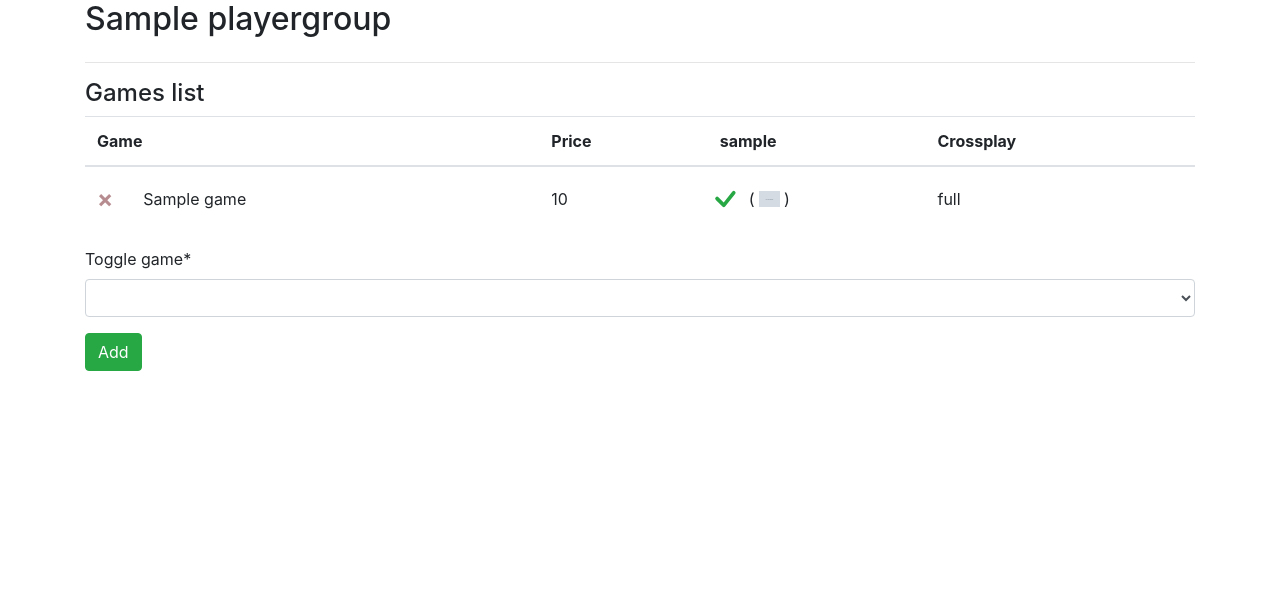
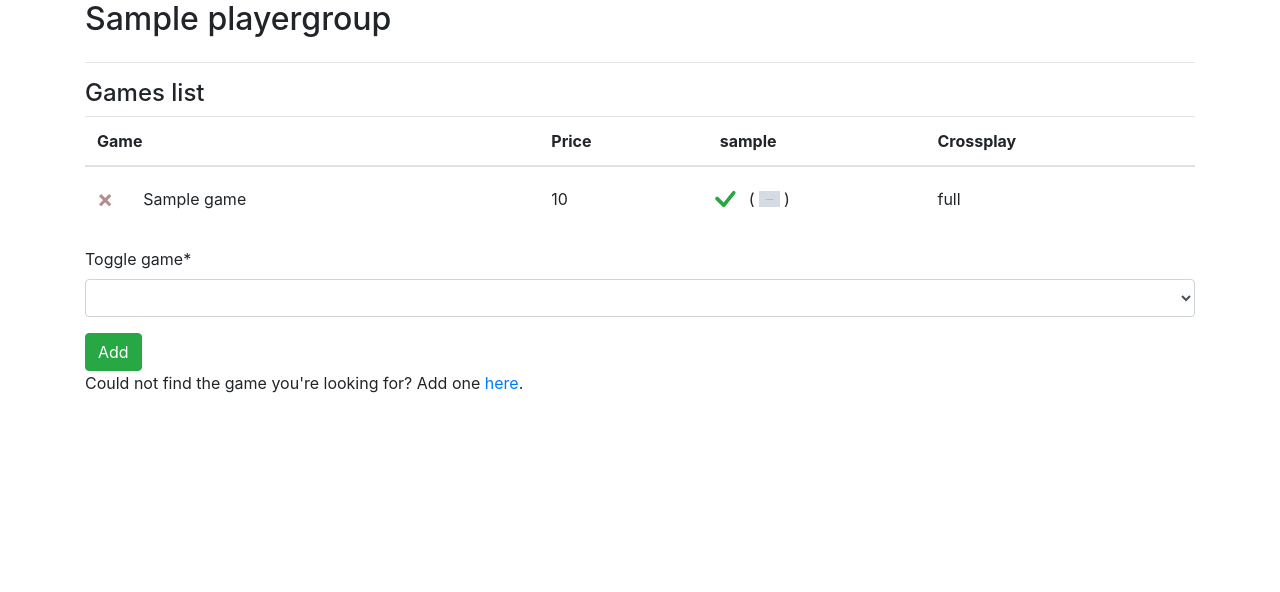
Before and after one commit to lukasburg/aMaze, a Django app: page /group/1 in a window 1280 px wide. Shown: the part 75-667 px from the top of the page. Run offline with Django 3.2, Linux system fonts and the light colour scheme; a user stored in the database is signed in; tables that the repository leaves empty hold one stand-in row (values such as "Sample post"); grey boxes marked "Sample" are stand-in pictures; lists and menus that the app fills with data are empty; some libraries are stand-ins or nearby versions.

Commit message:
Add success_redirect parameter game create

```diff
--- a/play_together/forms.py
+++ b/play_together/forms.py
@@ -1,5 +1,6 @@
 from django import forms
 from .models import Game
+from django.views.generic.edit import FormMixin, CreateView, UpdateView
 
 
 class PlayerToggleGameForm(forms.Form):
@@ -34,3 +35,38 @@ class GroupToggleGameForm(forms.Form):
                 id__in=group.watched_games.values_list('id')
             ).values_list('id', 'name')
             self.fields['toggle_game'].choices = remove_games
+
+
+class GameCreateUpdateForm(forms.ModelForm):
+    class Meta:
+        model = Game
+        fields = '__all__'
+        widgets = {
+            'available_on': forms.CheckboxSelectMultiple
+        }
+
+    add_to_your_games = forms.BooleanField(initial=False, required=False)
+
+
+class BaseRedirectMixin(FormMixin):
+    def get_initial(self):
+        initial = self.initial.copy()
+        initial['success_redirect'] = self.request.GET.get('success_redirect')
+        return initial
+
+    def get_form(self, form_class=None):
+        form = super().get_form()
+        form.fields['success_redirect'] = forms.CharField(max_length=100, widget=forms.HiddenInput, required=False)
+        return form
+
+    def form_valid(self, form):
+        self.success_url = form.cleaned_data['success_redirect']
+        return super().form_valid(form)
+
+
+class CreateWithRedirectView(BaseRedirectMixin, CreateView):
+    pass
+
+
+class UpdateWithRedirectView(BaseRedirectMixin, UpdateView):
+    pass
--- a/play_together/templates/play_together/group_detail.html
+++ b/play_together/templates/play_together/group_detail.html
@@ -84,6 +84,12 @@
             {{ add_game_form|crispy }}
             <input type="submit" value="Add" class="btn btn-success">
           </form>
+          <div class="row">
+            <div class="col">
+              Could not find the game you're looking for? Add one
+              <a href="{% url 'play_together:game-add' %}?success_redirect={% url 'play_together:group-detail' group.pk %}">here</a>.
+            </div>
+          </div>
         </div>
       </div>
     </div>
--- a/play_together/templates/play_together/player_detail.html
+++ b/play_together/templates/play_together/player_detail.html
@@ -133,7 +133,8 @@
   </div>
   <div class="row">
     <div class="col">
-      Could not find the game you're looking for? Add one <a href="{% url 'play_together:game-add' %}">here</a>.
+      Could not find the game you're looking for? Add one
+      <a href="{% url 'play_together:game-add' %}?success_redirect={% url 'play_together:player-detail' %}">here</a>.
     </div>
   </div>
 
--- a/play_together/views.py
+++ b/play_together/views.py
@@ -1,14 +1,14 @@
 from django.contrib.auth.decorators import login_required
+from django.contrib.auth.mixins import LoginRequiredMixin
 from django.http import HttpResponse, HttpResponseRedirect
 from django.shortcuts import render, get_object_or_404, redirect
 from django.urls import reverse, reverse_lazy
 from django.views.decorators.http import require_http_methods
 from django.views.generic.detail import DetailView
-from django.views.generic.edit import CreateView, UpdateView
 from django_http_exceptions import HTTPExceptions
 
 from .decorators import login_required_return_denied
-from .forms import PlayerToggleGameForm, GroupToggleGameForm
+from .forms import PlayerToggleGameForm, GroupToggleGameForm, GameCreateUpdateForm, CreateWithRedirectView, UpdateWithRedirectView
 from .models import Game, OwnedGame, Console, PlayerGroup
 
 
@@ -27,16 +27,30 @@ class GameDetail(DetailView):
     model = Game
 
 
-class GameCreate(CreateView):
+class GameCreate(LoginRequiredMixin, CreateWithRedirectView):
     model = Game
-    fields = ['name', 'price', 'available_on', 'multiplayer_count', 'crossplay_support', 'comment']
+    form_class = GameCreateUpdateForm
     success_url = reverse_lazy('play_together:player-detail')
 
+    def form_valid(self, form):
+        response = super().form_valid(form)
+        player = self.request.user.player
+        if form.cleaned_data['add_to_your_games']:
+            player.games.add(form.instance)
+        return response
 
-class GameUpdate(UpdateView):
+
+class GameUpdate(LoginRequiredMixin, UpdateWithRedirectView):
     model = Game
-    fields = ['name', 'price', 'available_on', 'multiplayer_count', 'crossplay_support', 'comment']
+    form_class = GameCreateUpdateForm
     success_url = reverse_lazy('play_together:player-detail')
+
+    def form_valid(self, form):
+        response = super().form_valid(form)
+        player = self.request.user.player
+        if form.cleaned_data['add_to_your_games']:
+            player.games.add(form.instance)
+        return response
 
 
 @login_required
@@ -134,7 +148,6 @@ def group_detail(request, pk):
             ]
         } for game in group.watched_games.all()
     ]
-    print(game_list)
     context = {
         "group": group,
         "player_list": player_list,
```
